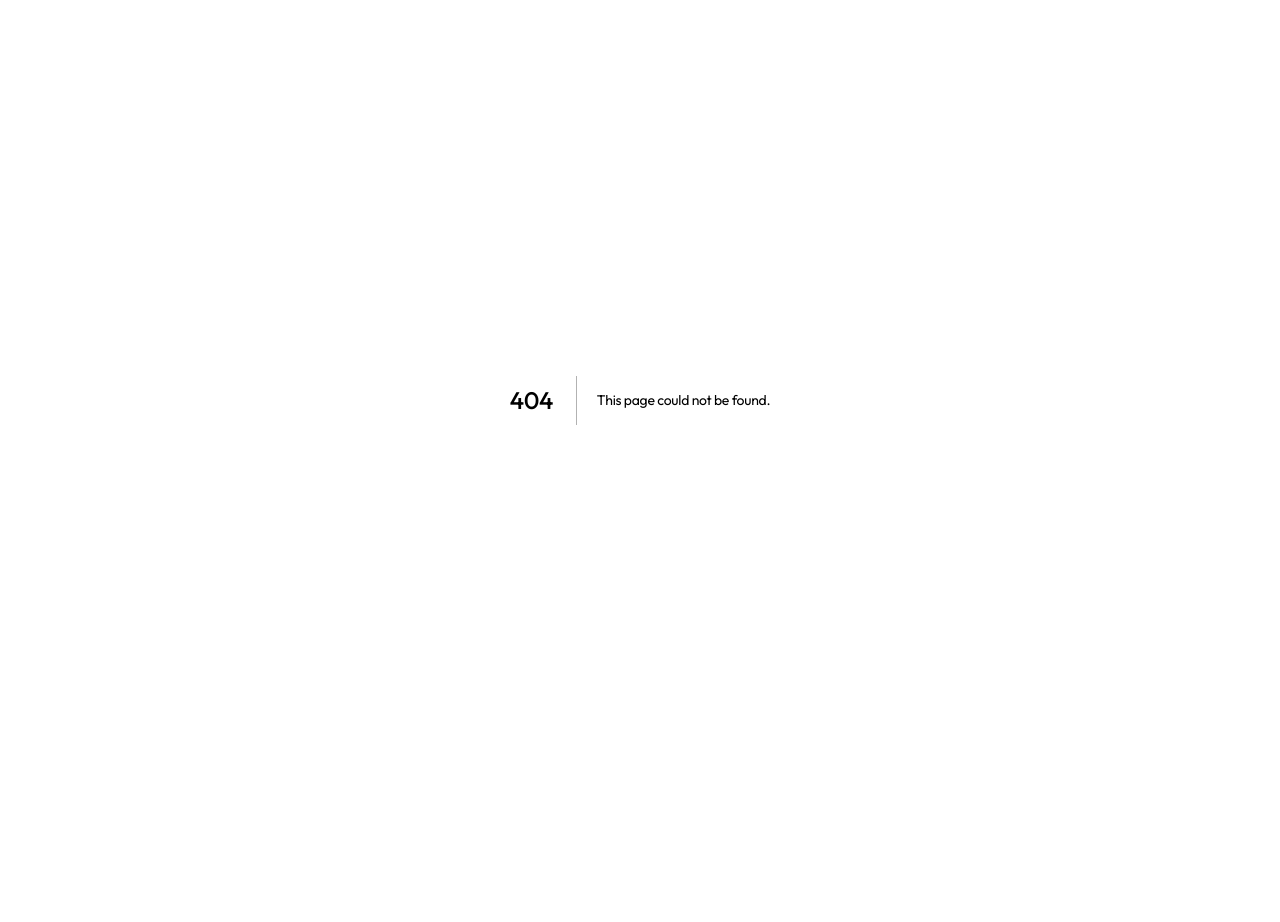
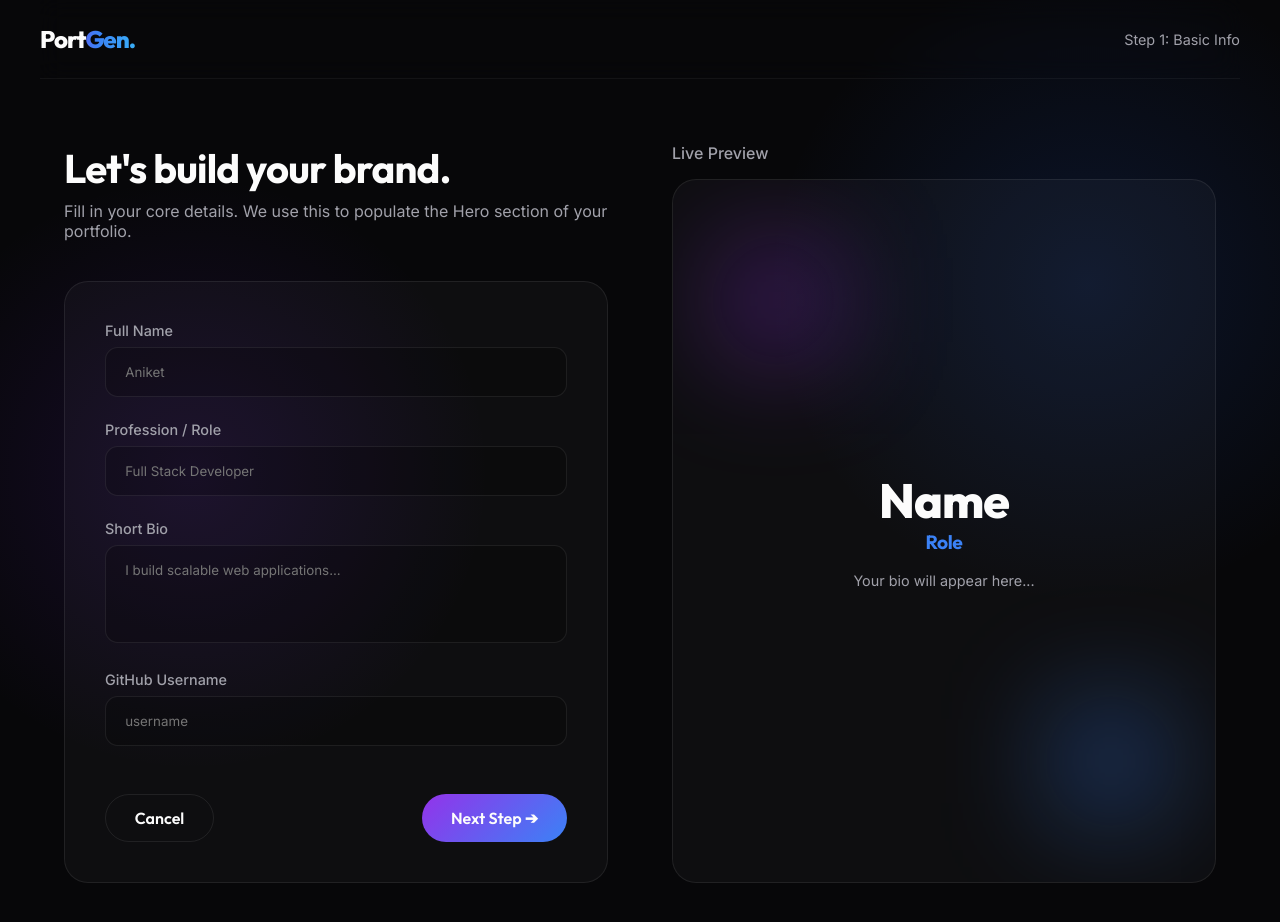
Before and after one commit to WhyNotNarayan/Portfolio-Generator, a Next.js app: page /wizard in a window 1280 px wide. Before the commit this address had no page. Shown: the top 922 px of the page. Before the commit the page ends 800 px from the top, so only its background shows below. Built offline with nearby package versions, Linux system fonts and the light colour scheme.

Commit message:
feat: implement multi-step portfolio generation wizard with feature selection, theme customization, and authentication pages.

```diff
--- /dev/null
+++ b/src/app/wizard/page.tsx
@@ -0,0 +1,104 @@
+"use client";
+
+import Link from "next/link";
+import { usePortfolioStore } from "@/lib/store";
+import "../../app/globals.css";
+
+export default function Wizard() {
+  const { data, updateData } = usePortfolioStore();
+
+  return (
+    <>
+      <header className="container nav-header">
+        <Link href="/" className="logo cursor-pointer">
+          Port<span className="text-gradient">Gen.</span>
+        </Link>
+        <div style={{ color: 'var(--text-muted)', fontSize: '0.9rem' }}>
+          Step 1: Basic Info
+        </div>
+      </header>
+
+      <main className="container" style={{ paddingTop: '4rem', paddingBottom: '4rem', display: 'flex', gap: '4rem' }}>
+        {/* Left Side: The Wizard Form */}
+        <div style={{ flex: 1 }} className="animate-fade-in">
+          <h2 style={{ fontSize: '2.5rem', marginBottom: '0.5rem' }}>Let's build your brand.</h2>
+          <p style={{ color: 'var(--text-muted)', marginBottom: '2.5rem' }}>
+            Fill in your core details. We use this to populate the Hero section of your portfolio.
+          </p>
+
+          <div className="glass-card">
+            <div className="input-group">
+              <label className="input-label">Full Name</label>
+              <input
+                type="text"
+                className="input-field"
+                placeholder="Aniket"
+                value={data.name}
+                onChange={(e) => updateData({ name: e.target.value })}
+              />
+            </div>
+
+            <div className="input-group">
+              <label className="input-label">Profession / Role</label>
+              <input
+                type="text"
+                className="input-field"
+                placeholder="Full Stack Developer"
+                value={data.role}
+                onChange={(e) => updateData({ role: e.target.value })}
+              />
+            </div>
+
+            <div className="input-group">
+              <label className="input-label">Short Bio</label>
+              <textarea
+                className="input-field"
+                rows={4}
+                style={{ resize: 'none' }}
+                placeholder="I build scalable web applications..."
+                value={data.bio}
+                onChange={(e) => updateData({ bio: e.target.value })}
+              />
+            </div>
+
+            <div className="input-group">
+              <label className="input-label">GitHub Username</label>
+              <input
+                type="text"
+                className="input-field"
+                placeholder="username"
+                value={data.github}
+                onChange={(e) => updateData({ github: e.target.value })}
+              />
+            </div>
+
+            <div style={{ display: 'flex', justifyContent: 'space-between', marginTop: '3rem' }}>
+              <Link href="/" className="btn btn-secondary">Cancel</Link>
+              <Link href="/signup" className="btn btn-gradient">Next Step ➔</Link>
+            </div>
+          </div>
+        </div>
+
+        {/* Right Side: Live Preview Placeholder */}
+        <div style={{ flex: 1, display: 'flex', flexDirection: 'column' }} className="animate-fade-in">
+          <div style={{ marginBottom: '1rem', display: 'flex', justifyContent: 'space-between', alignItems: 'center' }}>
+            <span style={{ color: 'var(--text-muted)', fontWeight: 500 }}>Live Preview</span>
+          </div>
+
+          <div className="glass-card" style={{ flex: 1, display: 'flex', alignItems: 'center', justifyContent: 'center', position: 'relative', overflow: 'hidden' }}>
+            <div style={{ position: 'absolute', top: '10%', left: '10%', width: '100px', height: '100px', background: 'var(--accent-purple)', filter: 'blur(60px)', opacity: 0.5 }}></div>
+            <div style={{ position: 'absolute', bottom: '10%', right: '10%', width: '100px', height: '100px', background: 'var(--accent-blue)', filter: 'blur(60px)', opacity: 0.5 }}></div>
+
+            <div style={{ textAlign: 'center', zIndex: 10 }}>
+              <h1 style={{ fontSize: '3rem', fontWeight: 800 }}>{data.name || "Name"}</h1>
+              <h2 style={{ fontSize: '1.2rem', color: 'var(--accent-blue)', marginBottom: '1rem' }}>{data.role || "Role"}</h2>
+              <p style={{ maxWidth: '300px', color: 'var(--text-muted)', fontSize: '0.9rem', lineHeight: 1.5 }}>
+                {data.bio || "Your bio will appear here..."}
+              </p>
+            </div>
+          </div>
+        </div>
+      </main>
+    </>
+  );
+}
```
